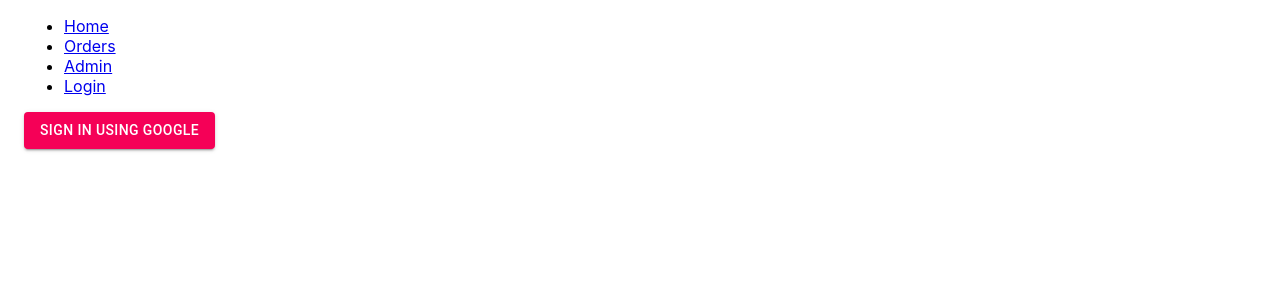
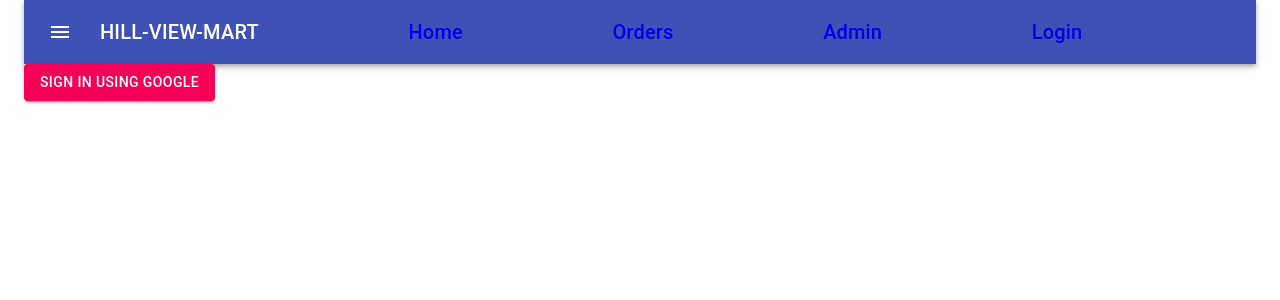
Before and after one commit to rafiul86/juice-heaven-client, a React (Create React App) app: page /login in a window 1280 px wide. Shown: the top 300 px of the page. Built offline with nearby package versions, Linux system fonts and the light colour scheme.

Commit message:
navbar added

```diff
--- a/package.json
+++ b/package.json
@@ -9,8 +9,10 @@
     "@testing-library/react": "^11.2.6",
     "@testing-library/user-event": "^12.8.3",
     "axios": "^0.21.1",
+    "bootstrap": "^4.6.0",
     "firebase": "^8.3.1",
     "react": "^17.0.2",
+    "react-bootstrap": "^1.5.2",
     "react-dom": "^17.0.2",
     "react-hook-form": "^6.15.5",
     "react-router-dom": "^5.2.0",
--- a/src/App.css
+++ b/src/App.css
@@ -1,38 +1,8 @@
-.App {
-  text-align: center;
+nav li {
+  list-style: none;
+  padding: 15px;
+  text-decoration: none;
 }
-
-.App-logo {
-  height: 40vmin;
-  pointer-events: none;
+.navigation{
+  text-decoration: none;
 }
-
-@media (prefers-reduced-motion: no-preference) {
-  .App-logo {
-    animation: App-logo-spin infinite 20s linear;
-  }
-}
-
-.App-header {
-  background-color: #282c34;
-  min-height: 100vh;
-  display: flex;
-  flex-direction: column;
-  align-items: center;
-  justify-content: center;
-  font-size: calc(10px + 2vmin);
-  color: white;
-}
-
-.App-link {
-  color: #61dafb;
-}
-
-@keyframes App-logo-spin {
-  from {
-    transform: rotate(0deg);
-  }
-  to {
-    transform: rotate(360deg);
-  }
-}
--- a/src/App.js
+++ b/src/App.js
@@ -10,38 +10,79 @@ import { Container } from '@material-ui/core';
 import Shipment from "./component/Shipment/Shipment";
 import AddProducts from "./component/Admin/AddProducts/AddProducts";
 import DeleteProducts from "./component/DeleteProducts/DeleteProducts";
+import { makeStyles } from '@material-ui/core/styles';
+import AppBar from '@material-ui/core/AppBar';
+import Toolbar from '@material-ui/core/Toolbar';
+import Typography from '@material-ui/core/Typography';
+import Button from '@material-ui/core/Button';
+import IconButton from '@material-ui/core/IconButton';
+import MenuIcon from '@material-ui/icons/Menu';
 
-
+const useStyles = makeStyles((theme) => ({
+  root: {
+    flexGrow: 1,
+  },
+  menuButton: {
+    marginRight: theme.spacing(2),
+  },
+  title: {
+    flexGrow: 1,
+  },
+}));
 
 
       export  const UserContext = createContext()
 
 function App() {
+  const classes = useStyles();
       const [loggedInUser ,setLoggedInUser] = useState({})
   return (
 
     <UserContext.Provider value = {[loggedInUser ,setLoggedInUser]}>
       <Container>
-      {/* <h1>{loggedInUser.displayName}</h1>
-      <img src={loggedInUser.photoURL} alt=""/> */}
       <Router>
+      <div className={classes.root}>
+      <AppBar position="static">
+        <Toolbar>
+          <IconButton edge="start" className={classes.menuButton} color="inherit" aria-label="menu">
+            <MenuIcon />
+          </IconButton>
+          <Typography variant="h6" className={classes.title}>
+           HILL-VIEW-MART
+          </Typography>
+          <Typography variant="h6" className={classes.title}>
+          <Link className="navigation" to="/home">Home</Link>
+          </Typography>
+          <Typography variant="h6" className={classes.title}>
+          <Link className="navigation" to="/shipment">Orders</Link>
+          </Typography>
+          <Typography variant="h6" className={classes.title}>
+          <Link className="navigation" to="/admin">Admin</Link>
+          </Typography>
+          <Typography variant="h6" className={classes.title}>
+          <Link className="navigation" to="/login">Login</Link>
+          </Typography>
+          <img src={loggedInUser.photoURL} alt=""/>
+        </Toolbar>
+      </AppBar>
+    </div>
       <div>
-        <nav>
+        {/* <nav>
           <ul>
             <li>
-              <Link to="/home">Home</Link>
+              <Link class="navigation" to="/home">Home</Link>
             </li>
             <li>
-              <Link to="/shipment">Orders</Link>
+              <Link class="navigation" to="/shipment">Orders</Link>
             </li>
             <li>
-              <Link to="/admin">Admin</Link>
+              <Link class="navigation" to="/admin">Admin</Link>
             </li>
             <li>
-              <Link to="/login">Login</Link>
+              <Link class="navigation" to="/login">Login</Link>
             </li>
           </ul>
-        </nav>
+        </nav> */}
         <Switch>
           <Route path="/home">
             <Home />
--- a/src/component/Admin/AddProducts/AddProducts.js
+++ b/src/component/Admin/AddProducts/AddProducts.js
@@ -3,6 +3,7 @@ import React, { useState } from 'react';
 import { useForm } from "react-hook-form";
 
 const AddProducts = () => {
+
     const { register, handleSubmit } = useForm();
     const [imageURL ,setImageURL] = useState(null)
   const onSubmit = data => {
@@ -18,7 +19,7 @@ const AddProducts = () => {
       body : JSON.stringify(productData)
     })
     .then(res =>{
-      console.log('product uploaded to server')
+      alert('One item added')
     })
   }
  const  handleImageUpload = (event) =>{
--- a/src/component/DeleteProducts/DeleteProducts.js
+++ b/src/component/DeleteProducts/DeleteProducts.js
@@ -2,7 +2,7 @@ import { Button } from '@material-ui/core';
 import React, { useContext, useEffect, useState } from 'react';
 import { UserContext } from '../../App';
 import DeleteForeverIcon from '@material-ui/icons/DeleteForever';
-import { DeleteOutline } from '@material-ui/icons';
+import { DeleteOutline, PausePresentationRounded } from '@material-ui/icons';
 const DeleteProducts = () => {
     const [orders , setOrders] = useState([]);
     const [loggedInUser ,setLoggedInUser] = useContext(UserContext)
@@ -12,13 +12,14 @@ const DeleteProducts = () => {
         .then(data => setOrders(data))
     },[])
     const handleDelete = (id)=>{
-        console.log(id)
         fetch(`https://peaceful-crag-13613.herokuapp.com/deleteProduct/${id}`,{
             method : "DELETE"
         })
         .then(res=>res.json())
-        .then(data =>{
-            console.log("one item deleted")
+        .then(result =>{
+            if(result){
+               alert('One item deleted')
+            }
         })
     }
     return (
```
Also changed, not shown: 1 other file (tests, documents, lock files or other folders).
